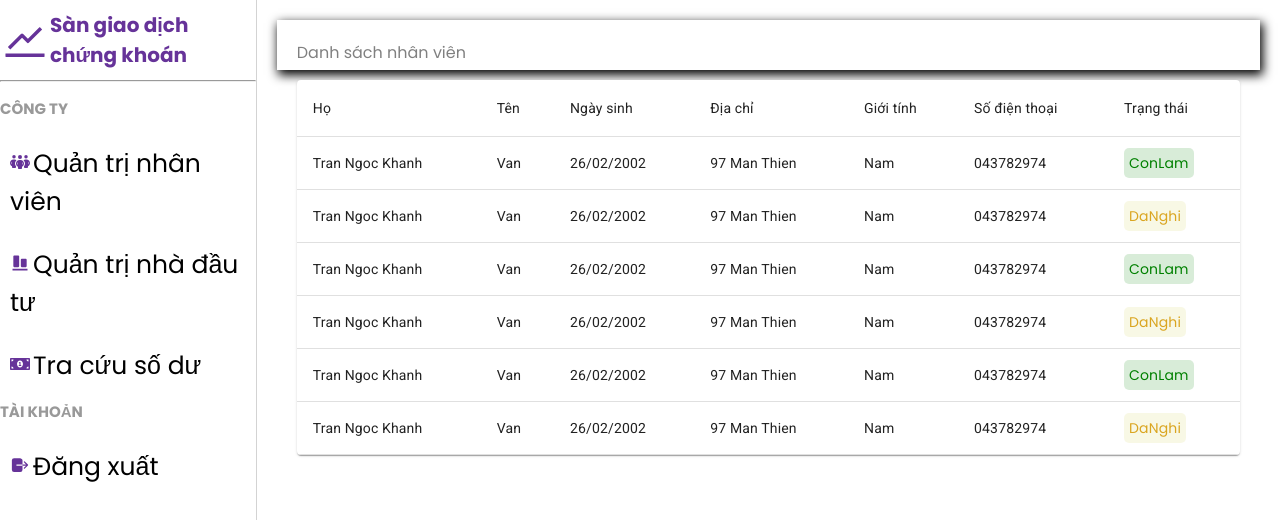
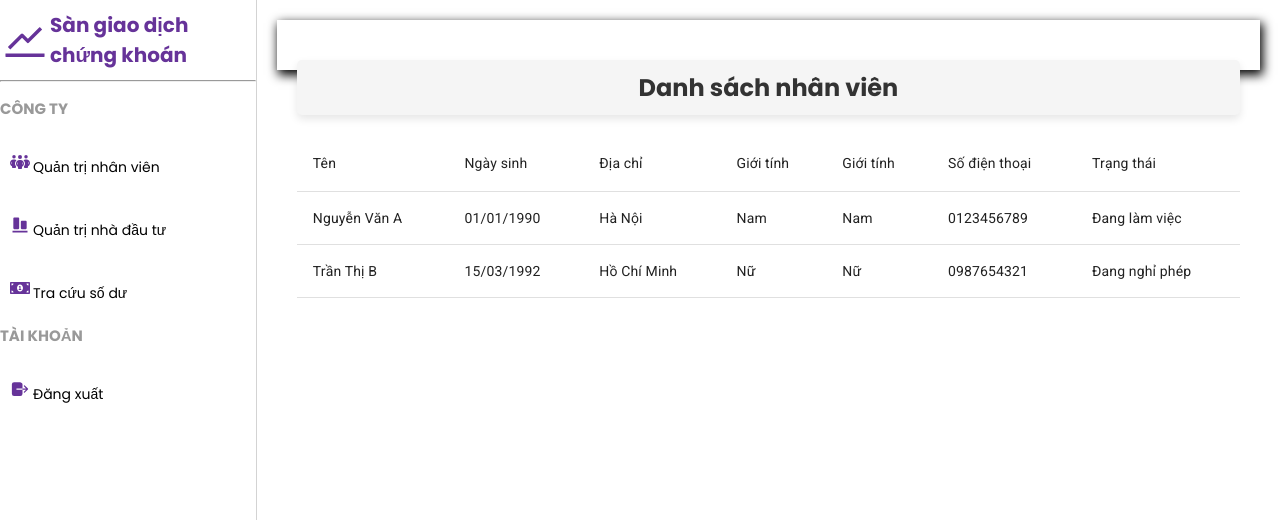
Before and after one commit to MaiHai999/ChungKhoanFrontEnd, a React (Create React App) app: page /home in a window 1280 px wide. Shown: the top 520 px of the page. Built offline with nearby package versions, Linux system fonts and the light colour scheme; a web font is replaced by a local one.

Commit message:
complte table

```diff
--- a/src/Components/Sidebar.jsx
+++ b/src/Components/Sidebar.jsx
@@ -27,15 +27,15 @@ const Sidebar = ({ onItemClick, role }) => {
               <p className='title'>CÔNG TY</p>
               <li onClick={() => onItemClick(ConfigVariable.NVtapQLNV)}>
                 <FaPeopleGroup className='icon' />
-                <span>Quản trị nhân viên</span>
+                <span className="title2">Quản trị nhân viên</span>
               </li>
               <li onClick={() => onItemClick(ConfigVariable.NVtapQLNDT)}>
                 <RiAlignItemBottomFill className='icon' />
-                <span>Quản trị nhà đầu tư</span>
+                <span className="title2">Quản trị nhà đầu tư</span>
               </li>
               <li onClick={() => onItemClick(ConfigVariable.NDTtapSoDu)}>
                 <FaMoneyBillAlt className='icon' />
-                <span>Tra cứu số dư</span>
+                <span className="title2">Tra cứu số dư</span>
               </li>
             </>
           )}
@@ -45,11 +45,11 @@ const Sidebar = ({ onItemClick, role }) => {
               <p className='title'>SỞ GIAO DỊCH</p>
               <li onClick={() => onItemClick(ConfigVariable.SoGDtapQLCoPhieu)}>
                 <SiShutterstock className='icon' />
-                <span>Quản trị cổ phiếu</span>
+                <span className="title2">Quản trị cổ phiếu</span>
               </li>
               <li onClick={() => onItemClick(ConfigVariable.SoGDtapQLNVSan)}>
                 <MdPriceChange className='icon' />
-                <span>Quan lý nhân viên sàn</span>
+                <span className="title2">Quan lý nhân viên sàn</span>
               </li>
             </>
           )}
@@ -59,15 +59,15 @@ const Sidebar = ({ onItemClick, role }) => {
               <p className='title'>NHÀ ĐẦU TƯ</p>
               <li onClick={() => onItemClick(ConfigVariable.NDTtapSoDu)}>
                 <FaMoneyBillAlt className='icon' />
-                <span>Tra cứu số dư</span>
+                <span className="title2">Tra cứu số dư</span>
               </li>
               <li onClick={() => onItemClick(ConfigVariable.NDTtapMua)}>
                 <FaSellcast className='icon' />
-                <span>Đặt lệnh mua</span>
+                <span className="title2">Đặt lệnh mua</span>
               </li>
               <li onClick={() => onItemClick(ConfigVariable.NDTtapBan)}>
                 <FaSellcast className='icon' />
-                <span>Đặt lệnh bán</span>
+                <span className="title2">Đặt lệnh bán</span>
               </li>
             </>
           )}
@@ -75,7 +75,7 @@ const Sidebar = ({ onItemClick, role }) => {
           <p className='title'>TÀI KHOẢN</p>
           <li>
             <IoLogOut className='icon' />
-            <span>Đăng xuất</span>
+            <span className="title2">Đăng xuất</span>
           </li>
         </ul>
       </div>
--- a/src/Components/TableComponent.jsx
+++ b/src/Components/TableComponent.jsx
@@ -1,110 +1,34 @@
-import React from 'react'
-import '../Styles/TableComponent.css';
+import React from 'react';
 import Table from '@mui/material/Table';
 import TableBody from '@mui/material/TableBody';
 import TableCell from '@mui/material/TableCell';
 import TableContainer from '@mui/material/TableContainer';
 import TableHead from '@mui/material/TableHead';
 import TableRow from '@mui/material/TableRow';
-import Paper from '@mui/material/Paper';
 
-const TableComponent = () => {
-
-  // function createData(name, calories, fat, carbs, protein) {
-  //   return { name, calories, fat, carbs, protein };
-  // }
-
-  const rows = [{
-    ho:'Tran Ngoc Khanh',
-    ten:'Van',
-    ngaysinh:'26/02/2002',
-    diachi: '97 Man Thien',
-    gioitinh:'Nam',
-    sodienthoai:'043782974',
-    trangthai: 'ConLam'
-  },
-  {
-    ho:'Tran Ngoc Khanh',
-    ten:'Van',
-    ngaysinh:'26/02/2002',
-    diachi: '97 Man Thien',
-    gioitinh:'Nam',
-    sodienthoai:'043782974',
-    trangthai: 'DaNghi'
-  },
-  {
-    ho:'Tran Ngoc Khanh',
-    ten:'Van',
-    ngaysinh:'26/02/2002',
-    diachi: '97 Man Thien',
-    gioitinh:'Nam',
-    sodienthoai:'043782974',
-    trangthai: 'ConLam'
-  },
-  {
-    ho:'Tran Ngoc Khanh',
-    ten:'Van',
-    ngaysinh:'26/02/2002',
-    diachi: '97 Man Thien',
-    gioitinh:'Nam',
-    sodienthoai:'043782974',
-    trangthai: 'DaNghi'
-  },
-  {
-    ho:'Tran Ngoc Khanh',
-    ten:'Van',
-    ngaysinh:'26/02/2002',
-    diachi: '97 Man Thien',
-    gioitinh:'Nam',
-    sodienthoai:'043782974',
-    trangthai: 'ConLam'
-  },
-  {
-    ho:'Tran Ngoc Khanh',
-    ten:'Van',
-    ngaysinh:'26/02/2002',
-    diachi: '97 Man Thien',
-    gioitinh:'Nam',
-    sodienthoai:'043782974',
-    trangthai: 'DaNghi'
-  }
-  ];
-
+const TableComponent = ({ titles, data ,handleRowClick}) => {
     return (
-    <TableContainer component={Paper} className='table'>
-      <Table sx={{ minWidth: 650 }} aria-label="simple table">
+        <TableContainer>
+            <Table>
                 <TableHead>
                     <TableRow>
-            <TableCell className='tableCell'>Họ</TableCell>
-            <TableCell className='tableCell'>Tên</TableCell>
-            <TableCell className='tableCell'>Ngày sinh</TableCell>
-            <TableCell className='tableCell'>Địa chỉ</TableCell>
-            <TableCell className='tableCell'>Giới tính</TableCell>
-            <TableCell className='tableCell'>Số điện thoại</TableCell>
-            <TableCell className='tableCell'>Trạng thái</TableCell>
+                        {titles.map((title, index) => (
+                            <TableCell key={index}>{title}</TableCell>
+                        ))}
                     </TableRow>
                 </TableHead>
                 <TableBody>
-          {rows.map((row) => (
-            // key để sắp xếp table đang để là họ sau này phải đổi theo thứ tự muốn xếp ví dụ api call thêm id của nhân viên nữa
-            <TableRow key={row.ho}>
-              <TableCell>{row.ho}</TableCell>
-              <TableCell className='tableCell'>{row.ten}</TableCell>
-              <TableCell className='tableCell'>{row.ngaysinh}</TableCell>
-              <TableCell className='tableCell'>{row.diachi}</TableCell>
-              <TableCell className='tableCell'>{row.gioitinh}</TableCell>
-              <TableCell className='tableCell'>{row.sodienthoai}</TableCell>
-              <TableCell className='tableCell'>
-                <span className={`status ${row.trangthai}`}>
-                  {row.trangthai}
-                </span>
-              </TableCell>
+                    {data.map((row, rowIndex) => (
+                        <TableRow key={rowIndex}>
+                            {titles.map((title, colIndex) => (
+                                <TableCell key={colIndex} onClick={() => handleRowClick(row)}>{row[title]}</TableCell>
+                            ))}
                         </TableRow>
                     ))}
                 </TableBody>
             </Table>
         </TableContainer>
-  )
-}
+    );
+};
 
-export default TableComponent
+export default TableComponent;
--- a/src/Page/Container/EmployeeContainer.jsx
+++ b/src/Page/Container/EmployeeContainer.jsx
@@ -2,8 +2,12 @@ import Employee from "../UIContainer/Employee";
 
 const EmployeeContainer = () => {
 
+    const handleRowClick = (rowData) => {
+        console.log(rowData);
+    }
+
     return(
-        <Employee/>
+        <Employee handleRowClick={handleRowClick}/>
     )
 }
 
--- a/src/Page/Container/LoginFormContainer.jsx
+++ b/src/Page/Container/LoginFormContainer.jsx
@@ -9,7 +9,7 @@ import { ConfigVariable } from "../../config";
 
 const LoginFormContainer = () => {
     const navigate = useNavigate();
-    const [company, setCompany] = useState(1)
+    const [company, setCompany] = useState('1')
     const [role, setRole] = useState("NV")
     const [userName, setUsername] = useState('')
     const [password, setPassWord] = useState('')
--- a/src/Page/UIContainer/Employee.jsx
+++ b/src/Page/UIContainer/Employee.jsx
@@ -1,17 +1,37 @@
 
 import ModalComponent from '../../Components/ModalComponent';
 import TableComponent from '../../Components/TableComponent';
+import '../../Styles/Employee.css';
 import '../../Styles/Home.css';
 
-const Employee = () => {
+const Employee = ({handleRowClick}) => {
+    const titles = ['Tên', 'Ngày sinh', 'Địa chỉ', 'Giới tính', 'Giới tính', 'Số điện thoại', 'Trạng thái'];
+
+    const data = [
+        {
+            'Tên': 'Nguyễn Văn A',
+            'Ngày sinh': '01/01/1990',
+            'Địa chỉ': 'Hà Nội',
+            'Giới tính': 'Nam',
+            'Số điện thoại': '0123456789',
+            'Trạng thái': 'Đang làm việc'
+        },
+        {
+            'Tên': 'Trần Thị B',
+            'Ngày sinh': '15/03/1992',
+            'Địa chỉ': 'Hồ Chí Minh',
+            'Giới tính': 'Nữ',
+            'Số điện thoại': '0987654321',
+            'Trạng thái': 'Đang nghỉ phép'
+        },]
+
+
 
     return (
         <div className='listContainer'>
-            <div className="listTitle">Danh sách nhân viên</div>
-            <ModalComponent title="Xóa sản phẩm" open={false}>
-                <div>Bạn có chắc xóa sản phẩm này không?</div>
-            </ModalComponent>
-            <TableComponent />
+            <div className="title1">Danh sách nhân viên</div>
+
+            <TableComponent titles={titles} data={data} handleRowClick={handleRowClick} />
         </div>
     )
 }
--- /dev/null
+++ b/src/Styles/Employee.css
@@ -0,0 +1,13 @@
+
+
+.title1 {
+    font-size: 24px;
+    font-weight: bold;
+    color: #333333;
+    text-align: center;
+    margin: 20px 0;
+    padding: 10px;
+    background-color: #f5f5f5;
+    border-radius: 5px;
+    box-shadow: 0 4px 8px rgba(0, 0, 0, 0.1);
+}
--- a/src/Styles/Sidebar.css
+++ b/src/Styles/Sidebar.css
@@ -55,3 +55,7 @@ li .icon{
     margin-right: 3px;
     color: rebeccapurple;
 }
+
+.title2{
+    font-size: 14px;
+}
```
Lines whose indentation alone changed are shown as unchanged.
